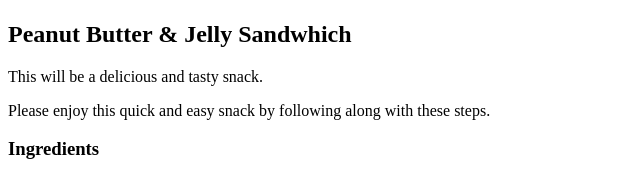
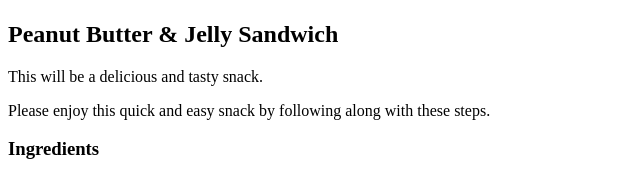
Before and after one commit to ZenitoFlash/odin-recipes, a plain HTML site: page recipes/pb-j.html in a window 1280 px wide. Shown: the part 283-459 px from the top of the page, 0-640 px from the left. Drawn offline with Linux system fonts and the light colour scheme.

Commit message:
corrected spelling on line 13

```diff
--- a/recipes/pb-j.html
+++ b/recipes/pb-j.html
@@ -10,7 +10,7 @@
     <H1>Peanut Butter & Jelly</H1>
     <img src="https://www.readersdigest.ca/wp-content/uploads/2017/04/peanut-butter-and-jelly-facts.jpg" alt="Delicious PB&J Sandwhich" width="200" height="200">
 
-    <H2>Peanut Butter & Jelly Sandwhich</H2>
+    <H2>Peanut Butter & Jelly Sandwich</H2>
     <p>This will be a delicious and tasty snack.</p>
     <p>Please enjoy this quick and easy snack by following along with these steps.</p>
 
```
